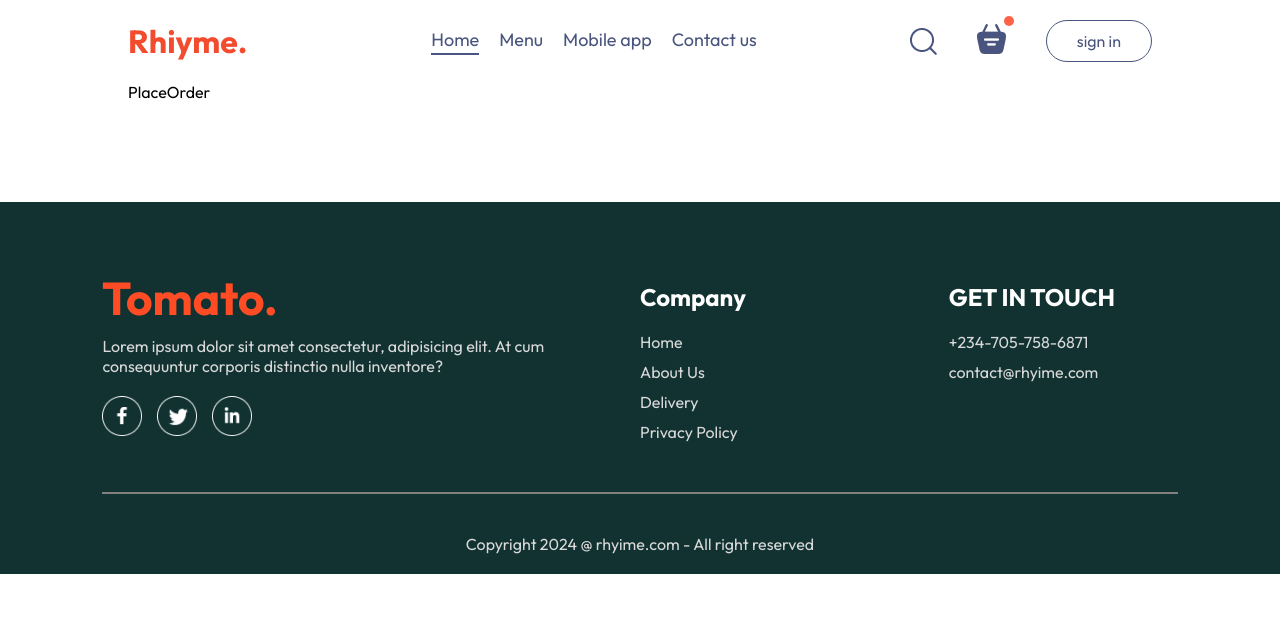
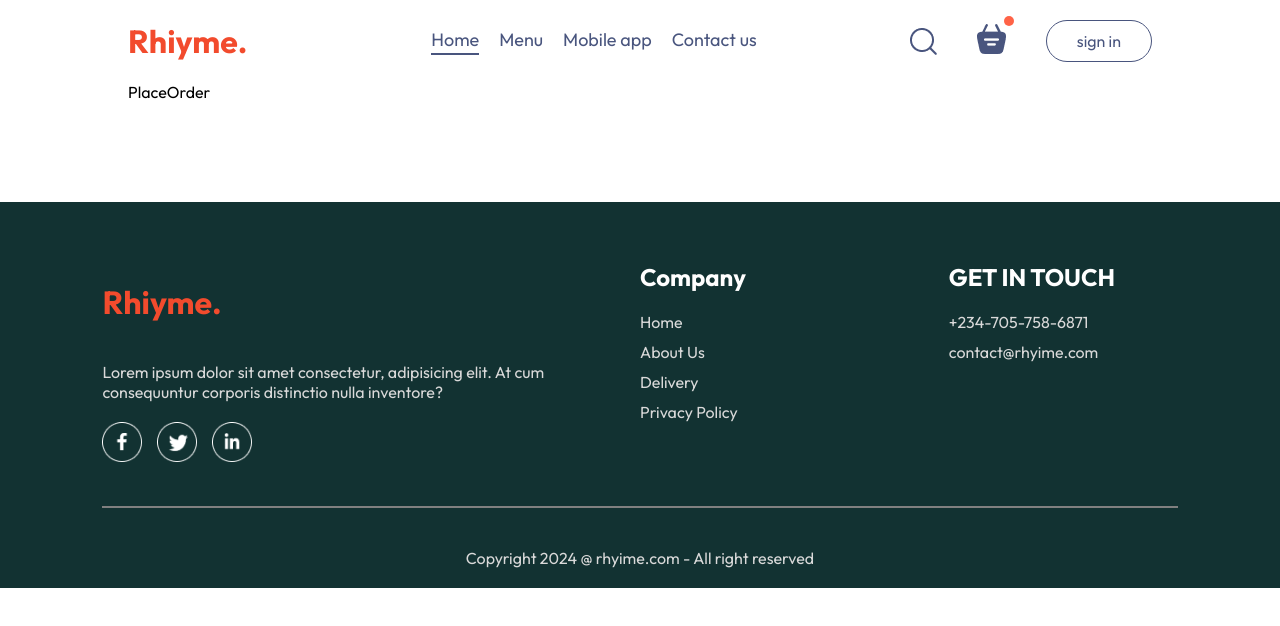
Before and after one commit to Fidel-wole/Food-delivery-app, a React (Vite) app in the folder frontend/: page /order in a window 1280 px wide. Shown: the top 626 px of the page. Built offline with nearby package versions, Linux system fonts and the light colour scheme.

Commit message:
feat:home page

```diff
--- a/frontend/src/components/Navbar/ExploreMenu/ExploreMenu.jsx
+++ b/frontend/src/components/ExploreMenu/ExploreMenu.jsx
@@ -1,6 +1,6 @@
 import React from "react";
 import "./ExploreMeny.css";
-import { menu_list } from "../../../assets/assets";
+import { menu_list } from "../../assets/assets";
 export const ExploreMenu = ({category, setCategory}) => {
 
   return (
--- a/frontend/src/components/Navbar/FoodDisplay/FoodDisplay.jsx
+++ b/frontend/src/components/FoodDisplay/FoodDisplay.jsx
@@ -1,7 +1,7 @@
 import React, { useContext } from "react";
 import "./FoodDisplay.css";
-import { StoreContext } from "../../../context/StoreContext";
-import FoodItem from "../../FoodItem/FoodItem";
+import { StoreContext } from "../../context/StoreContext";
+import FoodItem from "../FoodItem/FoodItem";
 
 const FoodDisplay = ({ category }) => {
   const { food_list } = useContext(StoreContext);
--- a/frontend/src/components/FoodItem/FoodItem.css
+++ b/frontend/src/components/FoodItem/FoodItem.css
@@ -66,3 +66,8 @@
 .food-item-counter img{
     width: 30px;
 }
+
+.food-item:hover{
+  scale: 1.1;
+  transition: 0.5s;
+}
--- a/frontend/src/components/Footer/Footer.css
+++ b/frontend/src/components/Footer/Footer.css
@@ -6,7 +6,7 @@
     align-items:center;
     gap:20px;
 padding: 20px 8vw;
-padding-top:80px;
+padding-top:60px;
 margin-top: 100px;
 }
 .footer-content{
--- a/frontend/src/components/Footer/Footer.jsx
+++ b/frontend/src/components/Footer/Footer.jsx
@@ -3,10 +3,13 @@ import "./Footer.css";
 import { assets } from "../../assets/assets";
 const Footer = () => {
   return (
-    <div className="footer">
+    <div className="footer" id="footer">
       <div className="footer-content">
         <div className="footer-content-left">
-          <img src={assets.logo} alt="" />
+          <div className="navbar">
+          <h1>Rhiyme.</h1>
+          </div>
+
           <p>
             Lorem ipsum dolor sit amet consectetur, adipisicing elit. At cum
             consequuntur corporis distinctio nulla inventore?
--- a/frontend/src/components/Navbar/Navbar.css
+++ b/frontend/src/components/Navbar/Navbar.css
@@ -110,7 +110,7 @@
     width:20px
   }
   .navbar button{
-    padding:  7px 20px;
+    padding:  7px 10px;
     font-size: 15px;
   }
 }
--- a/frontend/src/components/Navbar/Navbar.jsx
+++ b/frontend/src/components/Navbar/Navbar.jsx
@@ -1,16 +1,17 @@
 import React, { useState } from "react";
 import "./Navbar.css";
 import { assets } from "../../assets/assets";
+import { Link } from "react-router-dom";
 const Navbar = () => {
   const [menu, setMenu] = useState("home");
   return (
     <div className="navbar">
       <h1>Rhiyme.</h1>
       <ul className="navbar-menu">
-      <li onClick={()=>setMenu("home")} className={menu === "home" ? "active" : ""}>Home</li>
-        <li onClick={()=>setMenu("menu")} className={menu === "menu" ? "active" : ""}>Menu</li>
+      <Link to='/' onClick={()=>setMenu("home")} className={menu === "home" ? "active" : ""}>Home</Link>
+        <a href="#explore-menu" onClick={()=>setMenu("menu")} className={menu === "menu" ? "active" : ""}>Menu</a>
         <li onClick={()=>setMenu("mobile-app")} className={menu === "mobile-app" ? "active" : ""}>Mobile app</li>
-        <li onClick={()=>setMenu("contact-us")} className={menu === "contact-us" ? "active" : ""}>Contact us</li>
+        <a href="#footer" onClick={()=>setMenu("contact-us")} className={menu === "contact-us" ? "active" : ""}>Contact us</a>
       </ul>
       <div className="navbar-right">
         <img src={assets.search_icon} alt="" />
--- a/frontend/src/pages/Home/Home.jsx
+++ b/frontend/src/pages/Home/Home.jsx
@@ -1,8 +1,8 @@
 import React, { useState } from 'react'
 import "./Home.css";
-import Header from '../../components/Navbar/Header/Header';
-import { ExploreMenu } from '../../components/Navbar/ExploreMenu/ExploreMenu';
-import FoodDisplay from '../../components/Navbar/FoodDisplay/FoodDisplay';
+import Header from '../../components/Header/Header';
+import { ExploreMenu } from '../../components/ExploreMenu/ExploreMenu';
+import FoodDisplay from '../../components/FoodDisplay/FoodDisplay';
 const Home = () => {
     const [category, setCategory] =useState("All")
   return (
```
Also changed, not shown: frontend/src/components/ExploreMenu/ExploreMeny.css (renamed from frontend/src/components/Navbar/ExploreMenu/ExploreMeny.css), frontend/src/components/FoodDisplay/FoodDisplay.css (renamed from frontend/src/components/Navbar/FoodDisplay/FoodDisplay.css), frontend/src/components/Header/Header.css (renamed from frontend/src/components/Navbar/Header/Header.css), frontend/src/components/Header/Header.jsx (renamed from frontend/src/components/Navbar/Header/Header.jsx).
